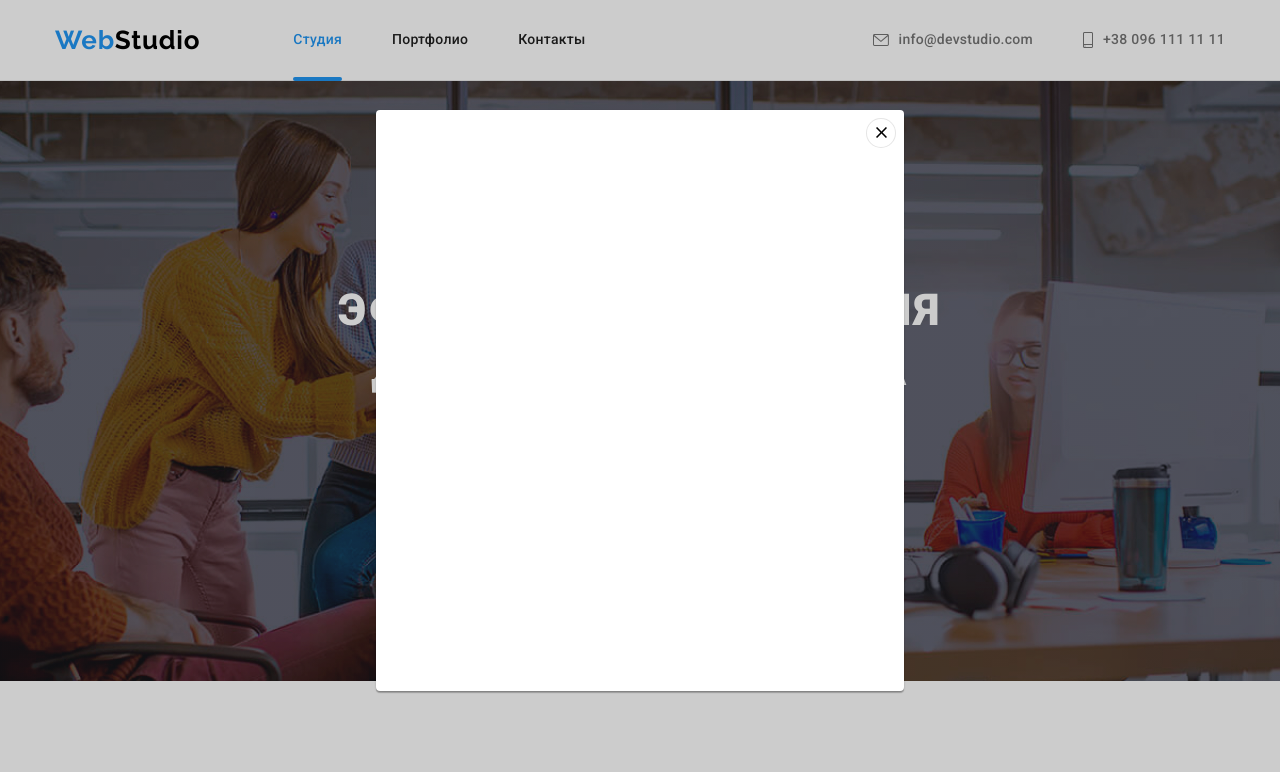
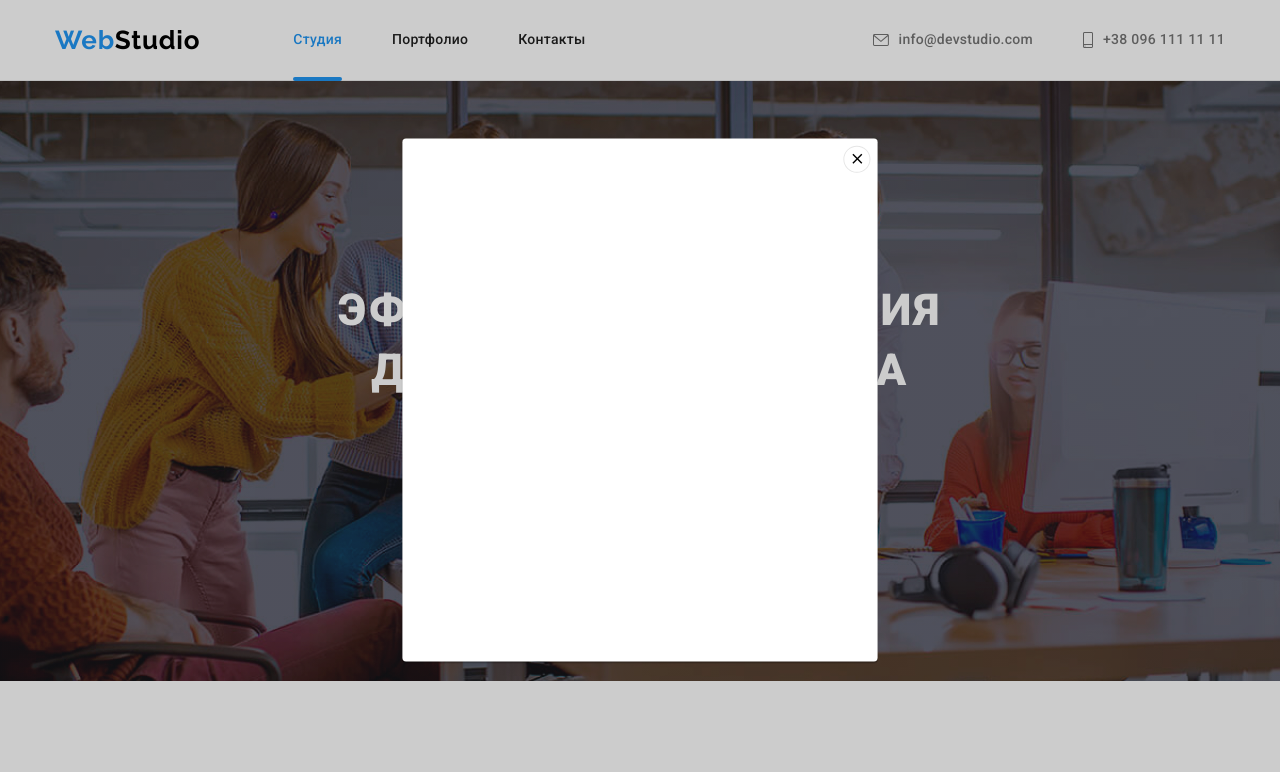
Before and after one commit to OlexTS/goit-markup-hw-05, a plain HTML site: page index.html in a window 1280 px wide. Both pictures are taken after a click on the button "Заказать услугу". Shown: the top 772 px of the page. Drawn offline with nearby package versions, Linux system fonts and the light colour scheme.

Commit message:
finish ht

```diff
--- a/css/styles.css
+++ b/css/styles.css
@@ -655,16 +655,19 @@ img {
 /* Modal */
 
 .backdrop {
-  display: flex;
+  /* display: flex;
   align-items: center;
-  justify-content: center;
+  justify-content: center; */
   position: fixed;
   left: 0;
   top: 0;
   width: 100%;
   height: 100%;
-  background: rgba(0, 0, 0, 0.2);
+  background-color: rgba(0, 0, 0, 0.2);
   z-index: 1000;
+  opacity: 1;
+  visibility: visible;
+  transition: 500ms cubic-bezier(0.4, 0, 0.2, 1);
 }
 
 .backdrop.is-hidden {
@@ -673,14 +676,25 @@ img {
   pointer-events: none;
 }
 
+.backdrop.is-hidden .modal {
+  opacity: 0;
+  transform: translate(-50%, -50%) scale(0.3);
+}
+
 .modal {
-  position: relative;
+  position: absolute;
+  left: 50%;
+  top: 50%;
   width: 528px;
   height: 581px;
   background-color: var(--secondary-light-txt-clr);
   box-shadow: 0px 1px 3px rgba(0, 0, 0, 0.12), 0px 1px 1px rgba(0, 0, 0, 0.14),
     0px 2px 1px rgba(0, 0, 0, 0.2);
   border-radius: 4px;
+  opacity: 1;
+  transform: translate(-50%, -50%) scale(0.9);
+  transition: transform 500ms cubic-bezier(0.4, 0, 0.2, 1),
+    opacity 500ms cubic-bezier(0.4, 0, 0.2, 1);
 }
 
 .modal-btn {
```
